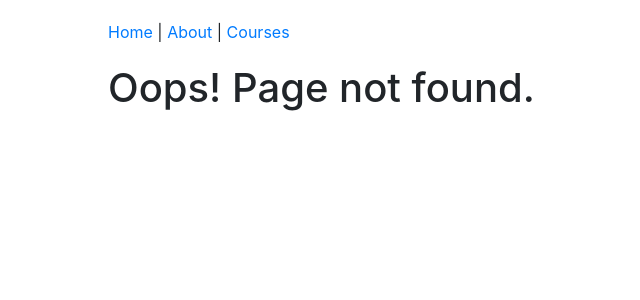
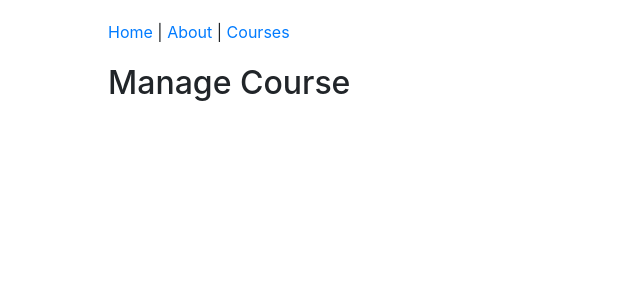
Before and after one commit to carmelcarreto/building-app-react-redux, a React app: page /course in a window 1280 px wide. Before the commit this address had no page. Shown: the top 300 px of the page, without its empty margins (122-762 px from the left). Built offline with nearby package versions, Linux system fonts and the light colour scheme; no server answers; what redux-immutable-state-invariant would draw is missing.

Commit message:
Configure Routing form ManageCoursePage

```diff
--- a/src/components/App.js
+++ b/src/components/App.js
@@ -5,6 +5,7 @@ import AboutPage from "./about/AboutPage";
 import Header from "./common/Header";
 import PageNotFound from "./PageNotFound";
 import CoursesPage from "./courses/CoursesPage";
+import ManageCoursePage from "./courses/ManageCoursePage";
 
 function App() {
   return (
@@ -14,6 +15,8 @@ function App() {
         <Route exact path="/" component={HomePage} />
         <Route path="/about" component={AboutPage} />
         <Route path="/courses" component={CoursesPage} />
+        <Route path="/course/:slug" component={ManageCoursePage} />
+        <Route path="/course" component={ManageCoursePage} />
         <Route component={PageNotFound} />
       </Switch>
     </div>
```
